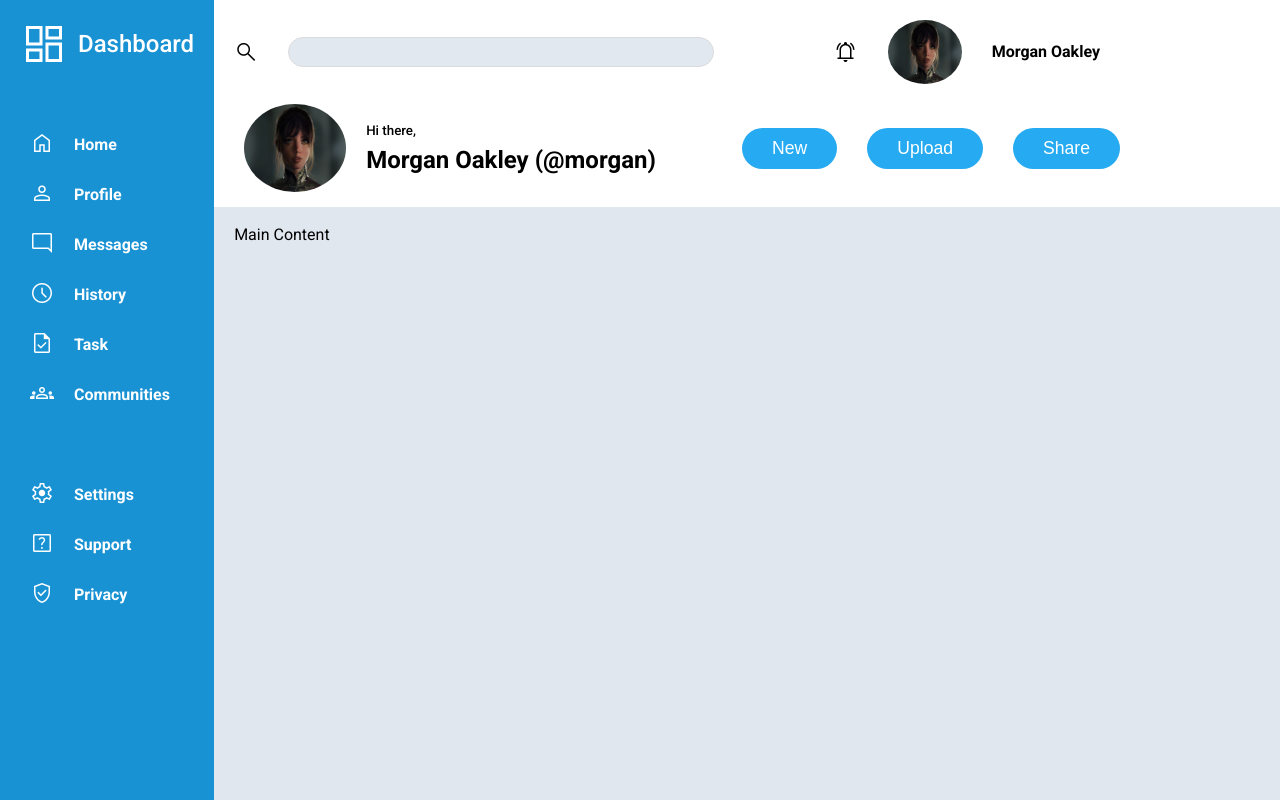
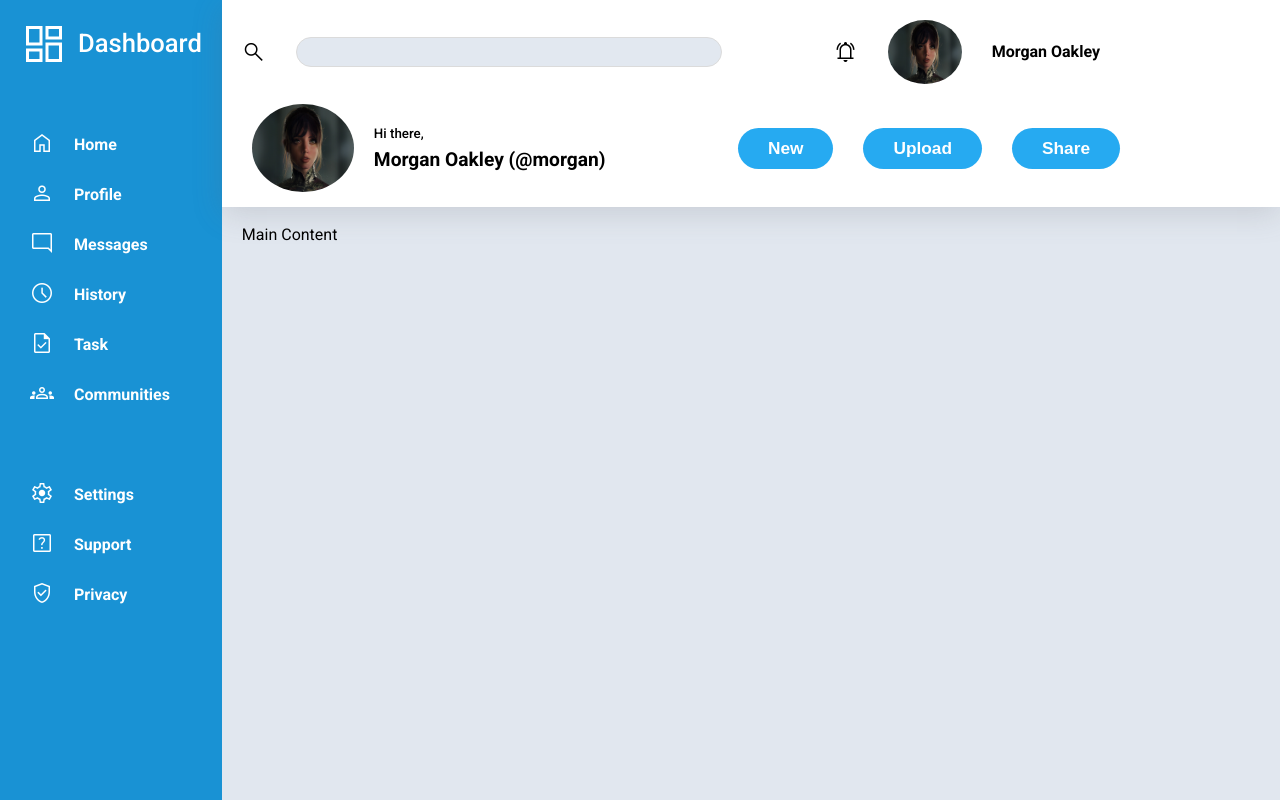
Before and after one commit to realsarius/odin-admin-dashboard, a plain HTML site: page index.html in a window 1280 px wide. Shown: the top 800 px of the page. Drawn offline with nearby package versions, Linux system fonts and the light colour scheme.

Commit message:
fixed box-shadow overlap and some ui improvements

```diff
--- a/style.css
+++ b/style.css
@@ -147,7 +147,8 @@ table {
   display: grid;
   grid-template: 0fr 0fr / 1fr;
   padding-bottom: 15px;
-  box-shadow: rgba(0, 0, 0, 0.35) 0px 5px 15px;
+  box-shadow: rgba(100, 100, 111, 0.2) 0px 7px 29px 0px;
+  position: relative;
 }
 .header .bottom-side {
   display: flex;
@@ -162,12 +163,13 @@ table {
   margin-right: 160px;
 }
 .header .bottom-side .right-side button {
-  font-size: 1.1rem;
+  font-size: 1.08rem;
   color: white;
   padding: 10px 30px;
   background-color: #26aaf1;
   border-radius: 30px;
   border: none;
+  font-weight: 600;
 }
 .header .bottom-side .left-side {
   display: flex;
@@ -180,7 +182,7 @@ table {
   font-weight: 500;
 }
 .header .bottom-side .left-side .name h1 {
-  font-size: 24px;
+  font-size: 1.2rem;
   font-weight: 600;
 }
 .header .bottom-side .left-side .name {
@@ -253,7 +255,7 @@ table {
 
 .sidebar .title {
   display: flex;
-  font-size: 24px;
+  font-size: 1.6rem;
   font-weight: 500;
   align-items: center;
 }
```
